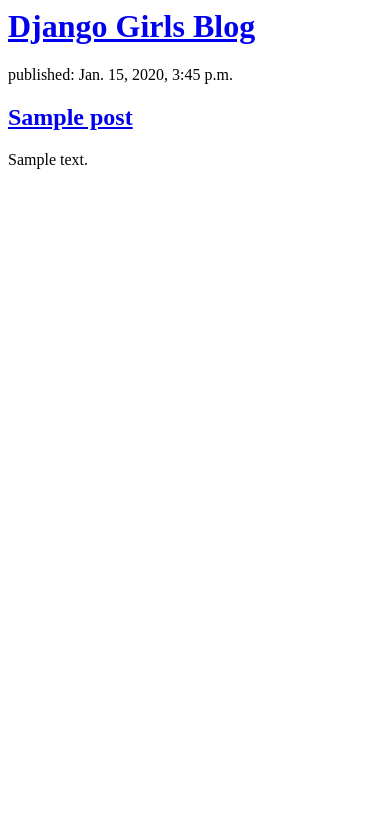
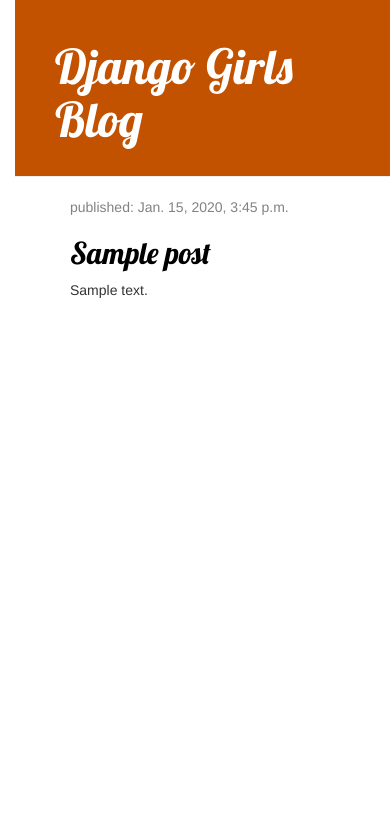
Before and after one commit to callmesawyer/django-girls, a Django app: template blog/templates/blog/post_list.html in a window 390 px wide. Shown: the top 827 px of the page. Run offline with Django 3.2, Linux system fonts and the light colour scheme; the template is opened without the code that fills it: values that come from a table or form of the project are taken from there, others are empty; tables that the repository leaves empty hold one stand-in row (values such as "Sample post"); some libraries are stand-ins or nearby versions.

Commit message:
Added view and template for detailed blog post as well as CSS for the site.

```diff
--- /dev/null
+++ b/blog/static/css/blog.css
@@ -0,0 +1,66 @@
+h1 a,
+h2 a {
+    color: #C25100;
+    font-family: 'Lobster';
+}
+
+body {
+    padding-left: 15px;
+}
+
+.page-header {
+    background-color: #C25100;
+    margin-top: 0;
+    padding: 20px 20px 20px 40px;
+}
+
+.page-header h1,
+.page-header h1 a,
+.page-header h1 a:visited,
+.page-header h1 a:active {
+    color: #ffffff;
+    font-size: 36pt;
+    text-decoration: none;
+}
+
+.content {
+    margin-left: 40px;
+}
+
+h1,
+h2,
+h3,
+h4 {
+    font-family: 'Lobster', cursive;
+}
+
+.date {
+    color: #828282;
+}
+
+.save {
+    float: right;
+}
+
+.post-form textarea,
+.post-form input {
+    width: 100%
+}
+
+.top-menu,
+.top-menu:hover,
+.top-menu:visited {
+    color: #ffffff;
+    float: right;
+    font-size: 26pt;
+    margin-right: 20px;
+}
+
+.post {
+    margin-bottom: 70px;
+}
+
+.post h2 a,
+.post h2 a:visited {
+    color: #000000
+}
--- /dev/null
+++ b/blog/templates/blog/base.html
@@ -0,0 +1,27 @@
+{% load static %}
+<html>
+
+<head>
+    <title>Django Girls blog</title>
+    <link rel="stylesheet" href="//maxcdn.bootstrapcdn.com/bootstrap/3.2.0/css/bootstrap.min.css">
+    <link rel="stylesheet" href="//maxcdn.bootstrapcdn.com/bootstrap/3.2.0/css/bootstrap-theme.min.css">
+    <link rel="stylesheet" href="{% static 'css/blog.css' %}">
+    <link href="//fonts.googleapis.com/css?family=Lobster&subset=latin,latin-ext" rel="stylesheet" type="text/css">
+</head>
+
+<body>
+    <div class="page-header">
+        <h1><a href="/">Django Girls Blog</a></h1>
+    </div>
+
+    <div class="content container">
+        <div class="row">
+            <div class="col-md-8">
+                {% block content %}
+                {% endblock %}
+            </div>
+        </div>
+    </div>
+</body>
+
+</html>
--- a/blog/templates/blog/post_list.html
+++ b/blog/templates/blog/post_list.html
@@ -1,20 +1,13 @@
-<html>
+{% extends 'blog/base.html' %}
 
-<head>
-    <title>Django Girls blog</title>
-</head>
-
-<body>
-    <div>
-        <h1><a href="/">Django Girls Blog</a></h1>
+{% block content %}
+{% for post in posts %}
+<div class="post">
+    <div class="date">
+        <p>published: {{ post.published_date }}</p>
     </div>
-    {% for post in posts %}
-    <div>
-        <p>published: {{ post.published_date }}</p>
-        <h2><a href="http://">{{ post.title }}</a></h2>
-        <p>{{ post.text|linebreaksbr }}</p>
-    </div>
-    {% endfor %}
-</body>
-
-</html>
+    <h2><a href="{% url 'post_detail' pk=post.pk %}">{{ post.title }}</a></h2>
+    <p>{{ post.text|linebreaksbr }}</p>
+</div>
+{% endfor %}
+{% endblock %}
--- a/blog/urls.py
+++ b/blog/urls.py
@@ -4,4 +4,5 @@
 
 urlpatterns = [
     path('', views.post_list, name='post_list'),
+    path('post/<int:pk>', views.post_detail, name='post_detail'),
 ]
--- a/blog/views.py
+++ b/blog/views.py
@@ -1,4 +1,4 @@
-from django.shortcuts import render
+from django.shortcuts import render, get_object_or_404
 from django.utils import timezone
 from .models import Post
 
@@ -6,3 +6,7 @@
 def post_list(request):
     posts = Post.objects.filter(published_date__lte=timezone.now()).order_by('published_date')
     return render(request, 'blog/post_list.html', {'posts': posts})
+
+def post_detail(request, pk):
+    post = get_object_or_404(Post, pk=pk)
+    return render(request, 'blog/post_detail.html', {'post': post})
```
Also changed, not shown: blog/templates/blog/post_detail.html (added, +13 -0 lines).
